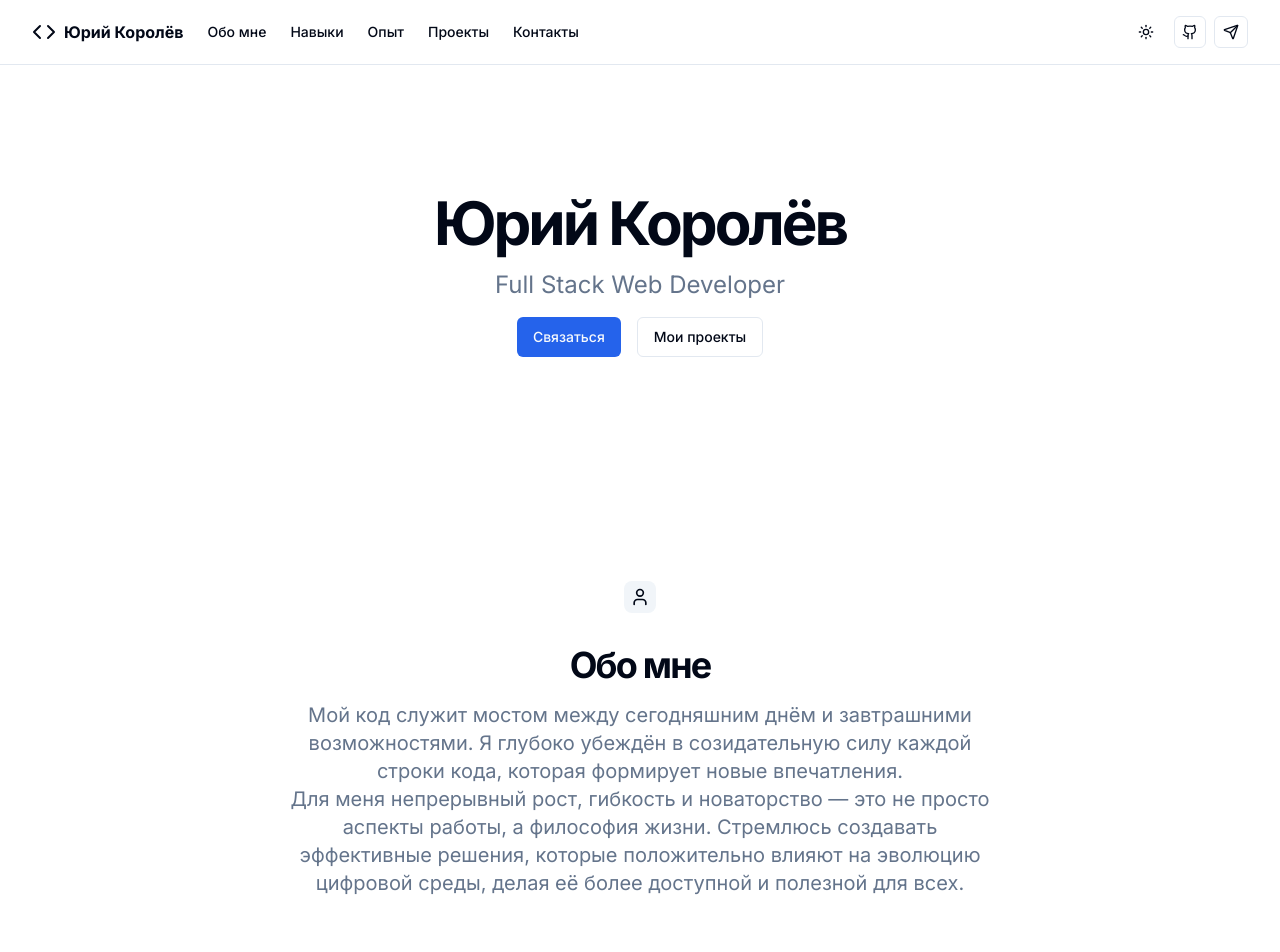
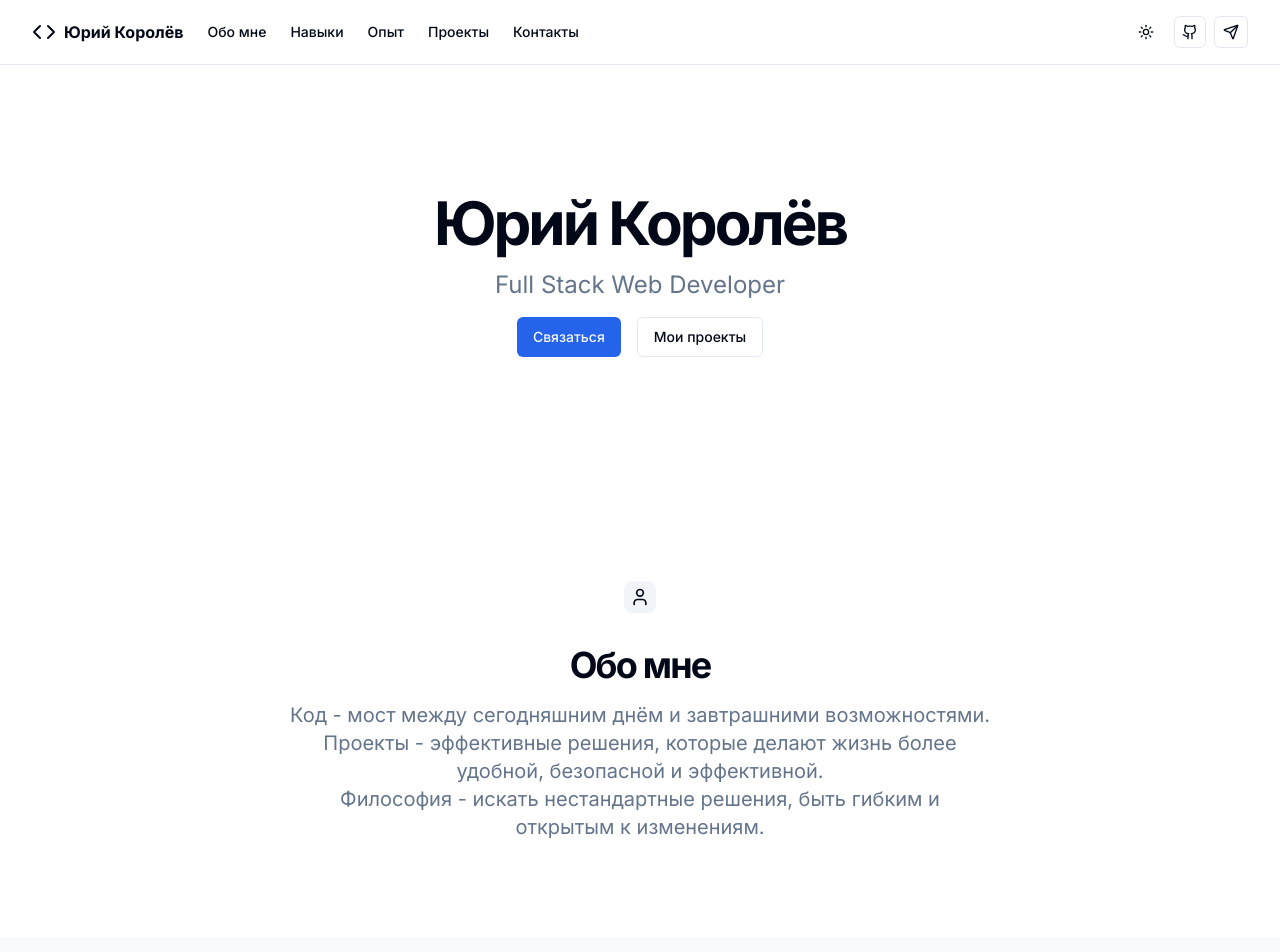
Before and after one commit to gtompel/project1, a Next.js app: page / in a window 1280 px wide. Shown: the top 952 px of the page. Built offline with nearby package versions, Linux system fonts and the light colour scheme.

Commit message:
new about

```diff
--- a/app/page.tsx
+++ b/app/page.tsx
@@ -132,14 +132,12 @@ export default function Home() {
               Обо мне
             </h2>
             <p className="text-muted-foreground md:text-xl max-w-[700px]">
-              Мой код служит мостом между сегодняшним днём и завтрашними
-              возможностями. Я глубоко убеждён в созидательную силу каждой строки
-              кода, которая формирует новые впечатления.<br />
-              Для меня непрерывный рост,
-              гибкость и новаторство — это не просто аспекты работы, а философия
-              жизни. Стремлюсь создавать эффективные решения, которые
-              положительно влияют на эволюцию цифровой среды, делая её более
-              доступной и полезной для всех.
+              Код - мост между сегодняшним днём и завтрашними
+              возможностями. <br/>
+              Проекты - эффективные решения, которые
+              делают жизнь более удобной, безопасной и эффективной.< br/>
+              Философия - искать нестандартные решения, быть гибким и
+              открытым к изменениям.
             </p>
           </div>
         </section>
```
